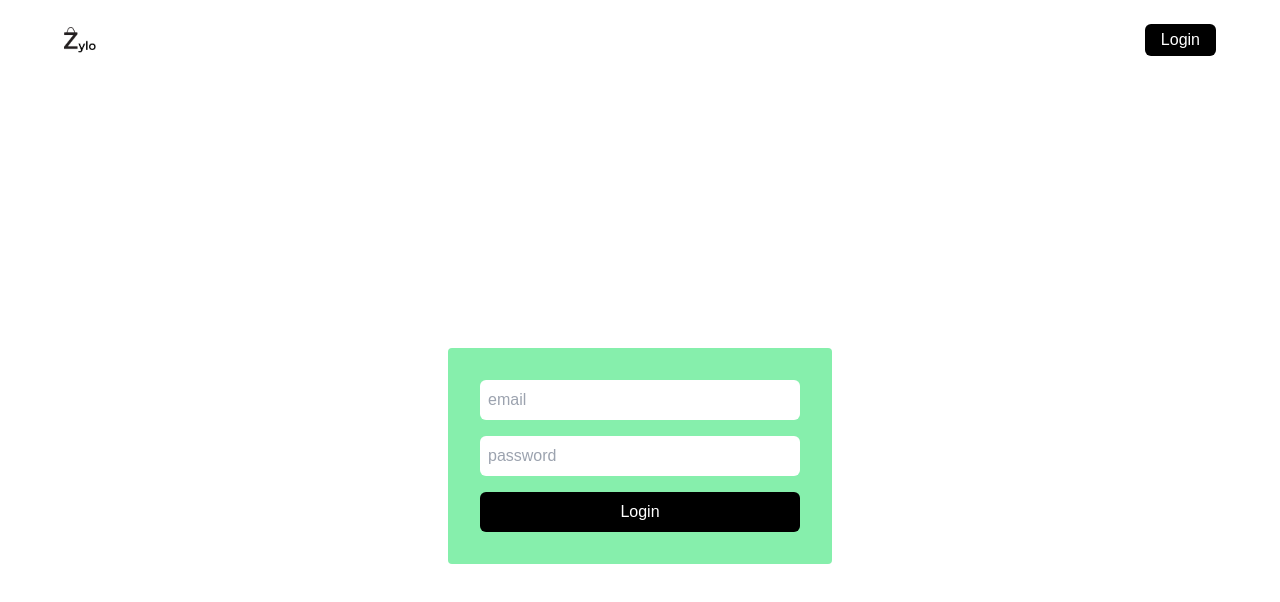
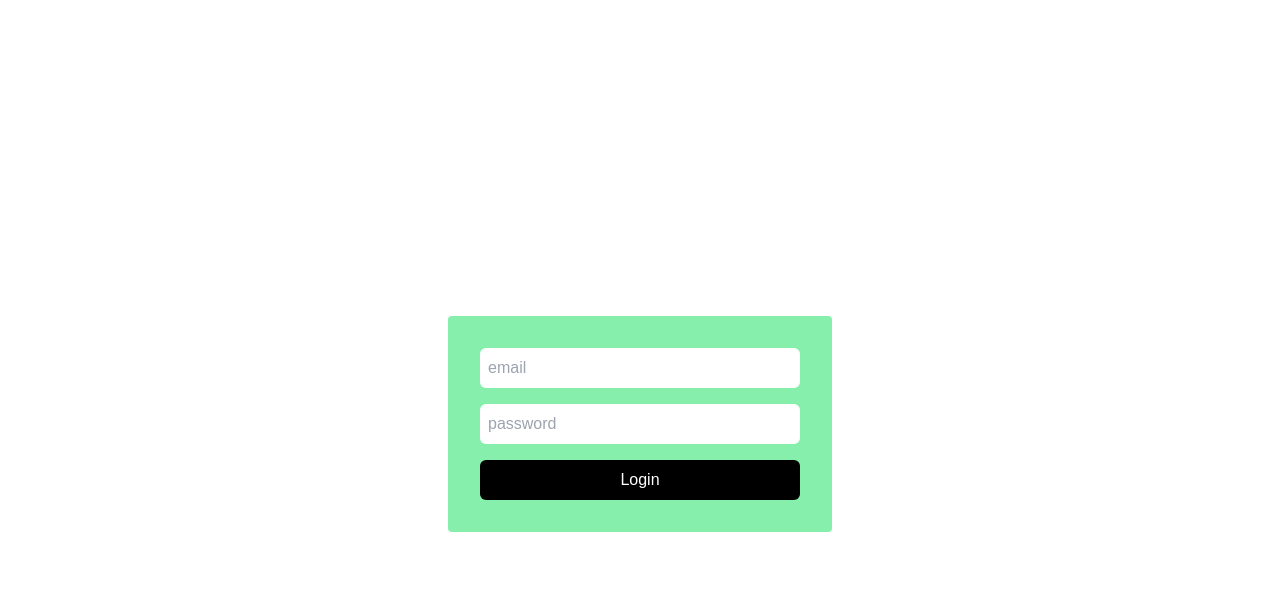
Before and after one commit to mohamed-tsx/e-commerce, a React (Vite) app in the folder Dashboard/: page /login in a window 1280 px wide. Shown: the top 602 px of the page. Built offline with nearby package versions, Linux system fonts and the light colour scheme.

Commit message:
Deleted header

```diff
--- a/Dashboard/src/App.tsx
+++ b/Dashboard/src/App.tsx
@@ -1,5 +1,4 @@
 import { Route, Routes } from "react-router-dom";
-import Header from "./Components/Header/Header";
 import Dashbaord from "./Pages/Dashboard/Dashbaord";
 import Login from "./Pages/Auth Pages/Login";
 import DashboardProtector from "./Components/Route Protection/ProtectDashboard";
@@ -7,7 +6,6 @@ import DashboardProtector from "./Components/Route Protection/ProtectDashboard";
 export default function App() {
   return (
     <div className="px-16 py-6">
-      <Header />
       <Routes>
         <Route path="/" element={<Dashbaord />} />
         <Route path="/login" element={<Login />} />
--- a/Dashboard/src/Components/Dashboard Sidebar/SideBar.tsx
+++ b/Dashboard/src/Components/Dashboard Sidebar/SideBar.tsx
@@ -1,6 +1,6 @@
-import React, { useState } from "react";
+import { useState } from "react";
 import { Link, useLocation } from "react-router-dom";
-import { FiHome, FiX } from "react-icons/fi";
+import { FiHome } from "react-icons/fi";
 import { IoMdPricetag } from "react-icons/io";
 import { LuArchive } from "react-icons/lu";
 import { MdOutlineAnalytics } from "react-icons/md";
--- a/Dashboard/src/Components/Header/Header.tsx
+++ /dev/null
@@ -1,28 +0,0 @@
-import Logo from "/Zylo Logo.png";
-import { Link } from "react-router-dom";
-import { useUser } from "../../Hooks/useUser";
-const Header = () => {
-  const { User } = useUser();
-  return (
-    <div className="flex justify-between items-center">
-      <img src={Logo} alt="" className="w-8" />
-      <div className="">
-        {User ? (
-          <div className="flex gap-2 items-center">
-            <img src={User.photo} className="w-8 rounded-md" alt="" />
-            <p className="text-sm">{User.username}</p>
-          </div>
-        ) : (
-          <Link
-            to={"/login"}
-            className="flex justify-center items-center bg-black text-white px-4 py-1 rounded-md"
-          >
-            Login
-          </Link>
-        )}
-      </div>
-    </div>
-  );
-};
-
-export default Header;
```
